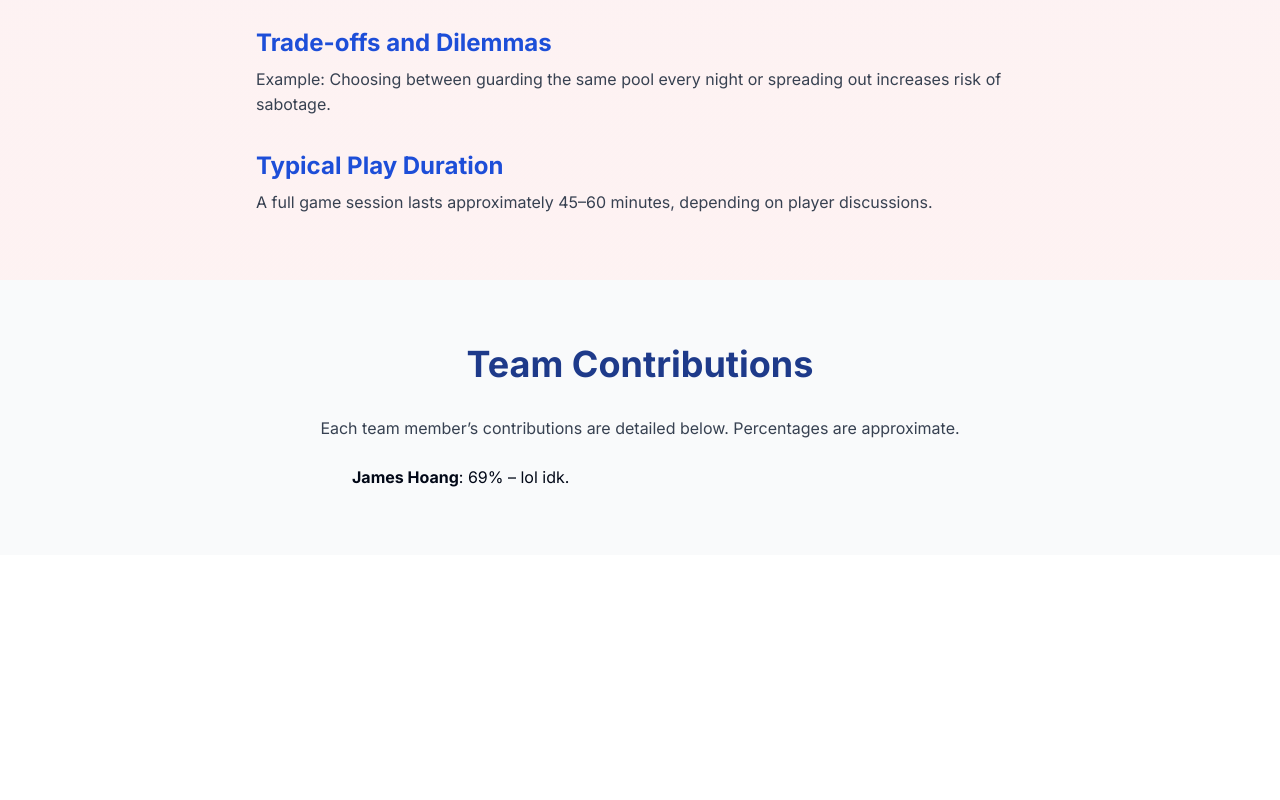
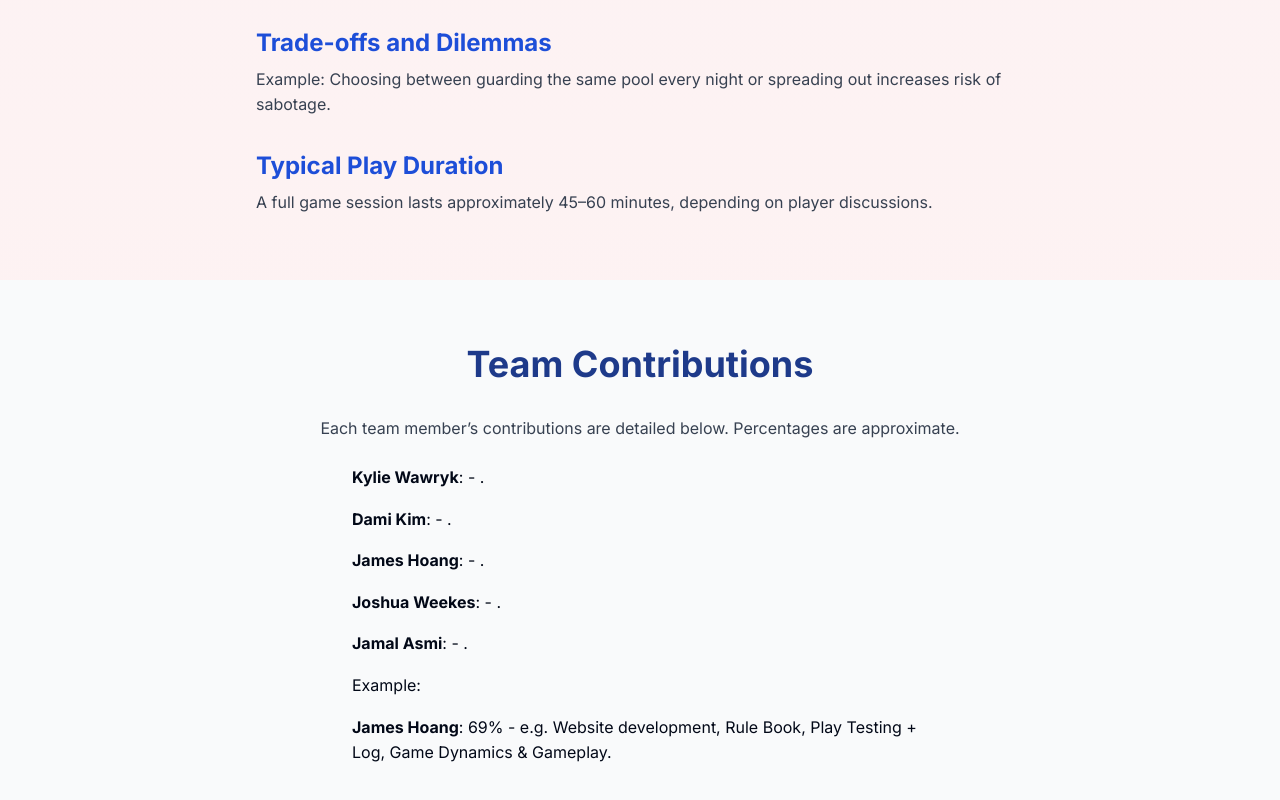
Before and after one commit to James-hg/PersonalWebsite, a Next.js app: page / in a window 1280 px wide. Shown: the part 9675-10475 px from the top of the page. Before the commit the page ends 10230 px from the top, so only its background shows below. Built offline with nearby package versions, Linux system fonts and the light colour scheme.

Commit message:
update contribution section

```diff
--- a/components/sections/ContributionSection.tsx
+++ b/components/sections/ContributionSection.tsx
@@ -11,7 +11,25 @@ export default function ContributionSection() {
                 </p>
                 <ul className="space-y-4 text-left max-w-xl mx-auto">
                     <li>
-                        <strong>James Hoang</strong>: 69% – lol idk.
+                        <strong>Kylie Wawryk</strong>: - .
+                    </li>
+                    <li>
+                        <strong>Dami Kim</strong>: - .
+                    </li>
+                    <li>
+                        <strong>James Hoang</strong>: - .
+                    </li>
+                    <li>
+                        <strong>Joshua Weekes</strong>: - .
+                    </li>
+                    <li>
+                        <strong>Jamal Asmi</strong>: - .
+                    </li>
+                    <p>Example:</p>
+                    <li>
+                        <strong>James Hoang</strong>: 69% - e.g. Website
+                        development, Rule Book, Play Testing + Log, Game
+                        Dynamics & Gameplay.
                     </li>
                     {/* <li>
                         <strong>John Smith</strong>: 30% – Website development,
```
